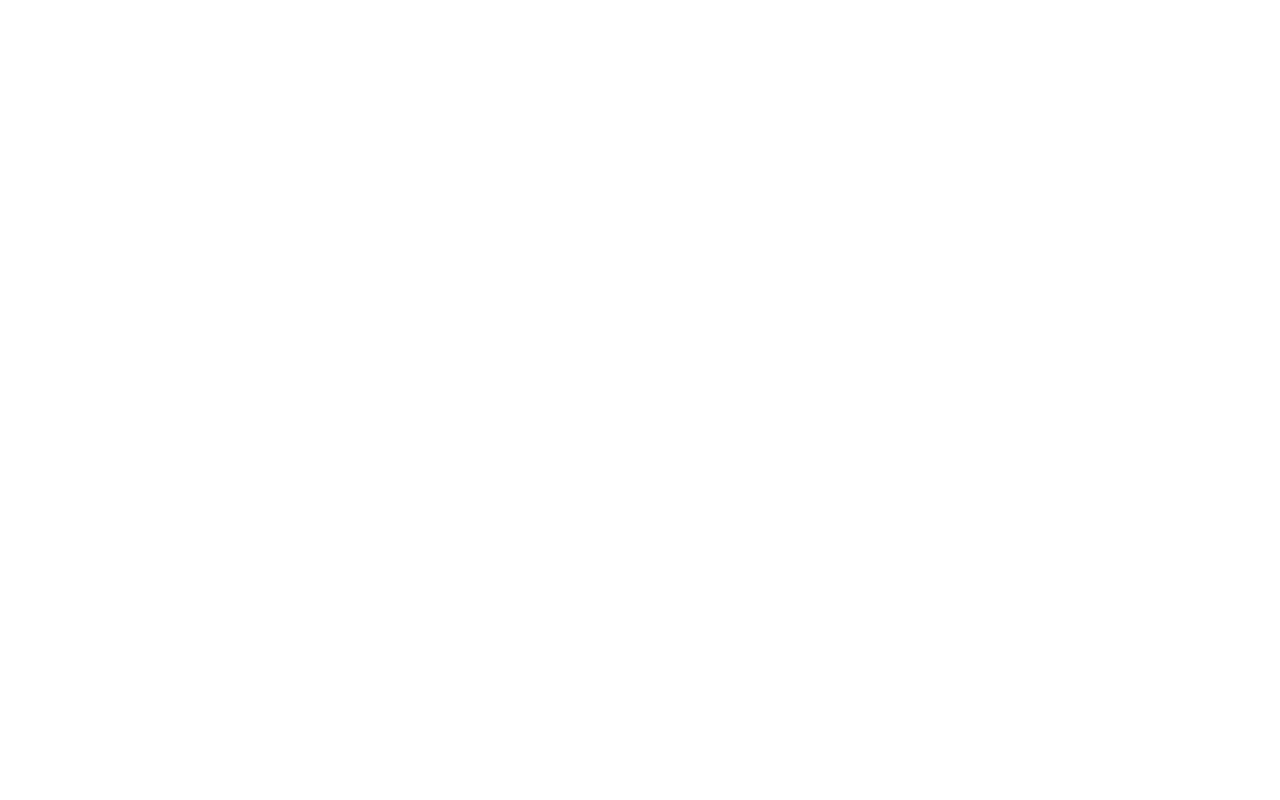
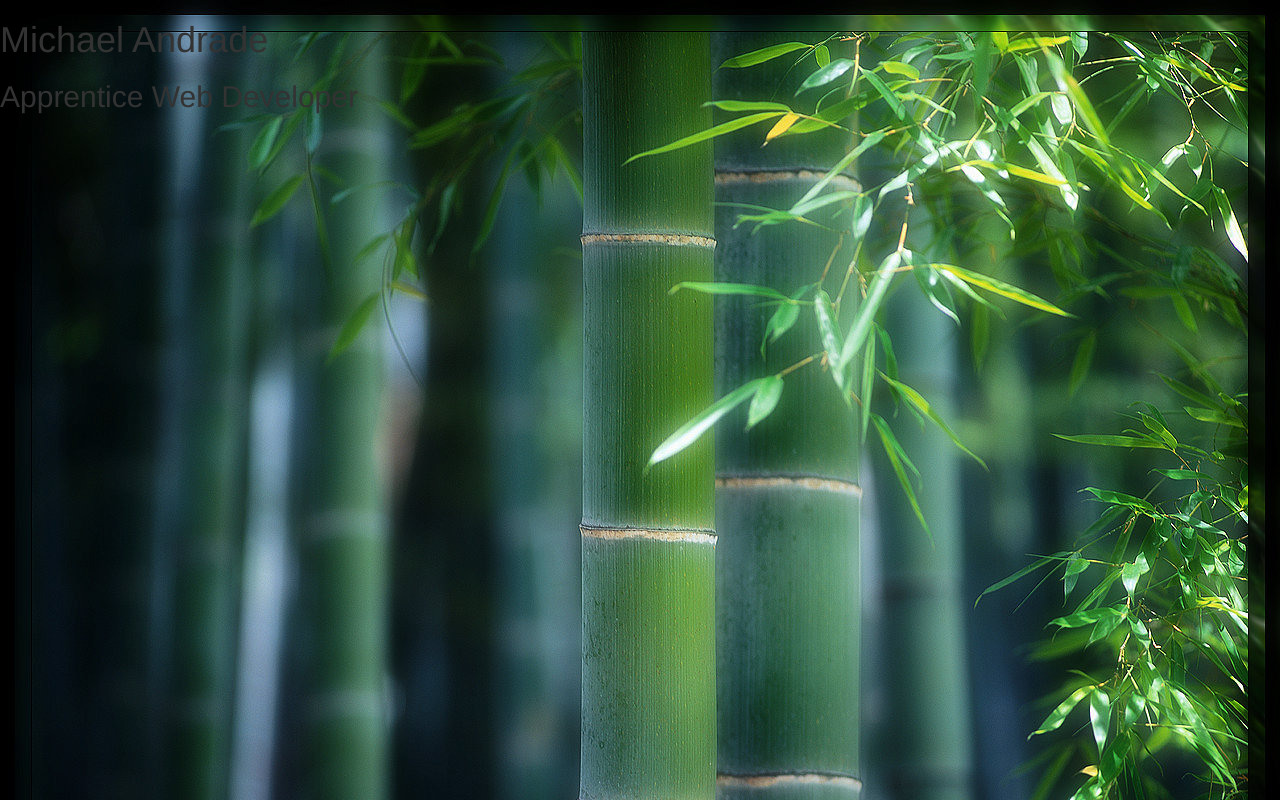
Before and after one commit to andrademichael/Portfolio-Oct2016, a plain HTML site: page index.html in a window 1280 px wide. Drawn offline with Linux system fonts and the light colour scheme.

Commit message:
add bg image in css

```diff
--- a/css/mystyles.css
+++ b/css/mystyles.css
@@ -0,0 +1,3 @@
+body {
+  background-image: url("../img/bamboo_forest_by_welshdragon.jpg");
+}
--- a/index.html
+++ b/index.html
@@ -7,6 +7,8 @@
     <title>Michael Andrade</title>
   </head>
   <body>
+    <h1>Michael Andrade</h1>
+    <h2>Apprentice Web Developer</h2>
 
   </body>
 </html>
```
Also changed, not shown: img/bamboo_forest_by_welshdragon.jpg (added).
